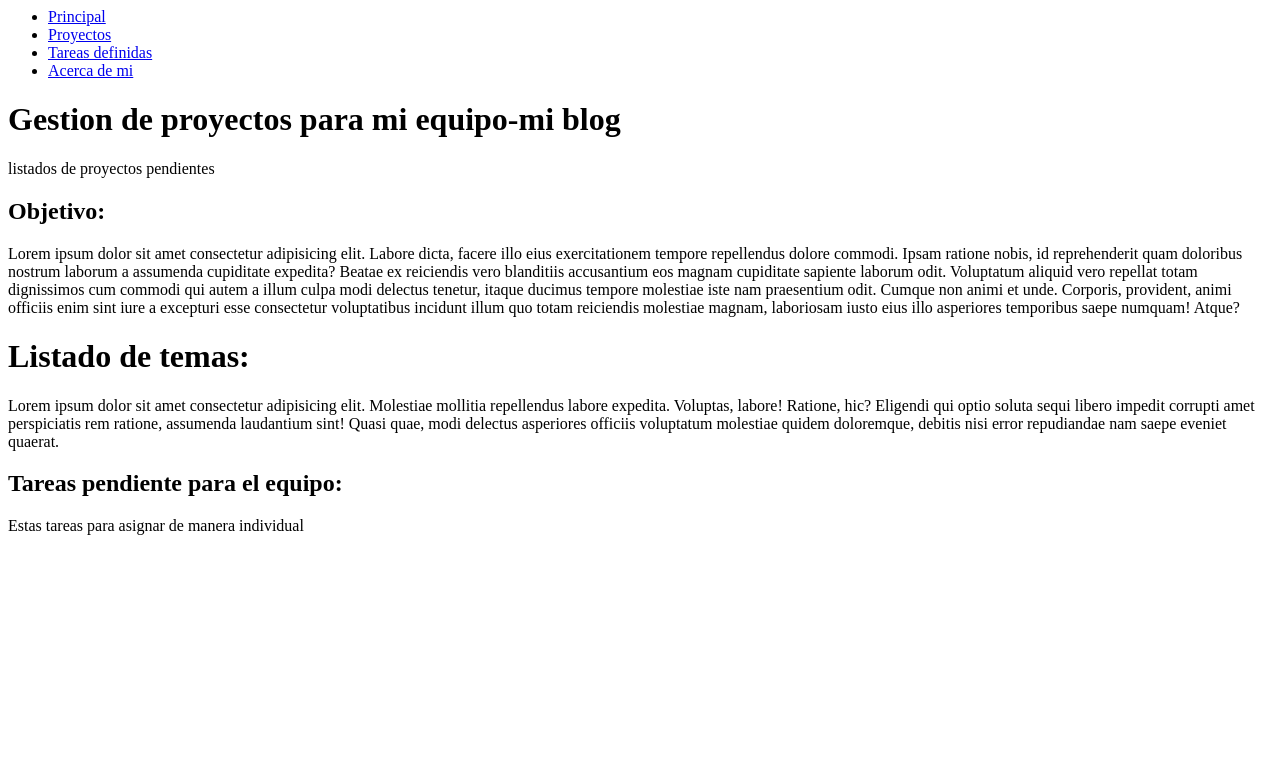
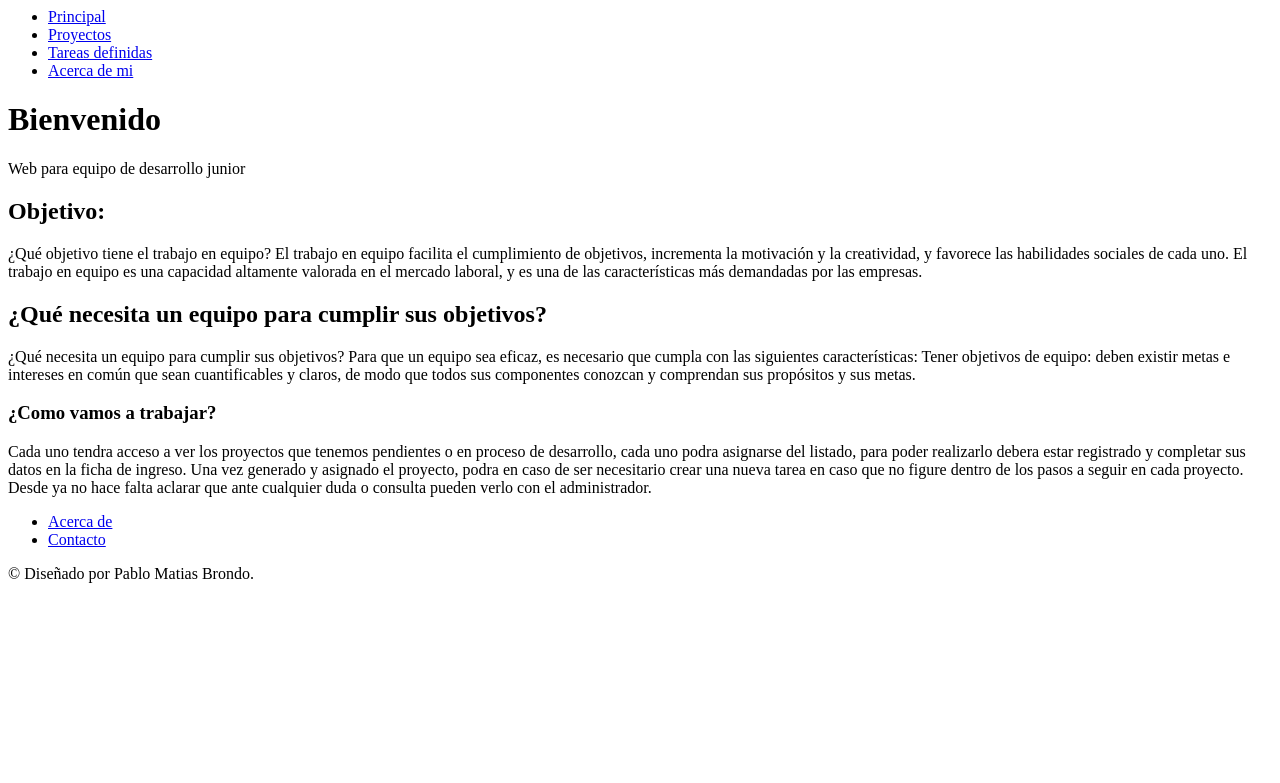
Before and after one commit to pmbrondo/miblog, a Django app: page / in a window 1280 px wide. Shown: the top 783 px of the page. Run offline with Django 4.2, Linux system fonts and the light colour scheme.

Commit message:
Creo los demas templates, trato de mejorar las vistas, por otro lado tambien genero relacion para nanavegar por las distintas vistas

```diff
--- a/app1/templates/inicio.html
+++ b/app1/templates/inicio.html
@@ -10,27 +10,45 @@
 </head>
 <body>
     <h1>
-        Gestion de proyectos para mi equipo-mi blog
+        Bienvenido
     </h1>
-    <p>listados de proyectos pendientes</p>
+    <p>Web para equipo de desarrollo junior</p>
 
     <h2>
         Objetivo:
     </h2>
     <p>
-        Lorem ipsum dolor sit amet consectetur adipisicing elit. Labore dicta, facere illo eius exercitationem tempore repellendus dolore commodi. Ipsam ratione nobis, id reprehenderit quam doloribus nostrum laborum a assumenda cupiditate expedita? Beatae ex reiciendis vero blanditiis accusantium eos magnam cupiditate sapiente laborum odit. Voluptatum aliquid vero repellat totam dignissimos cum commodi qui autem a illum culpa modi delectus tenetur, itaque ducimus tempore molestiae iste nam praesentium odit. Cumque non animi et unde. Corporis, provident, animi officiis enim sint iure a excepturi esse consectetur voluptatibus incidunt illum quo totam reiciendis molestiae magnam, laboriosam iusto eius illo asperiores temporibus saepe numquam! Atque?
+        ¿Qué objetivo tiene el trabajo en equipo?
+         El trabajo en equipo facilita el cumplimiento de objetivos, incrementa la motivación y la creatividad, y favorece las habilidades sociales de cada uno. El trabajo en equipo es una capacidad altamente valorada en el mercado laboral, y es una de las características más demandadas por las empresas.
     </p>
+    <h2>
+        ¿Qué necesita un equipo para cumplir sus objetivos?
+    </h2>
 
-    <table>
-        <h1> Listado de temas: </h1>
-        <p>
-            Lorem ipsum dolor sit amet consectetur adipisicing elit. Molestiae mollitia repellendus labore expedita. Voluptas, labore! Ratione, hic? Eligendi qui optio soluta sequi libero impedit corrupti amet perspiciatis rem ratione, assumenda laudantium sint! Quasi quae, modi delectus asperiores officiis voluptatum molestiae quidem doloremque, debitis nisi error repudiandae nam saepe eveniet quaerat.
-        </p>
-        <h2> Tareas pendiente para el equipo: </h2>
-        <p> Estas tareas para asignar de manera individual</p>
+        ¿Qué necesita un equipo para cumplir sus objetivos?
+
+          Para que un equipo sea eficaz, es necesario que cumpla con las siguientes características: Tener objetivos de equipo: deben existir metas e intereses en común que sean cuantificables y claros, de modo que todos sus componentes conozcan y comprendan sus propósitos y sus metas.
 
 
-    </table>
+        <h3> ¿Como vamos a trabajar? </h3>
+        <p>
+             Cada uno tendra acceso a ver los proyectos que tenemos pendientes o en proceso de desarrollo, cada uno podra asignarse del listado, para poder realizarlo debera estar registrado y completar sus datos en la ficha de ingreso. Una vez generado y asignado el proyecto, podra en caso de ser necesitario crear una nueva tarea en caso que no figure dentro de los pasos a seguir en cada proyecto.
+             Desde ya no hace falta aclarar que ante cualquier duda o consulta pueden verlo con el administrador.
+        </p>
+
+
+    <footer class="footer bg-light">
+        <div class="container">
+            <div class="row">
+                <div class="col-lg-6 h-100 text-center text-lg-start my-auto">
+                    <ul class="list-inline mb-2">
+                    <li class="list-inline-item"><a href="/mi">Acerca de</a></li>
+                    <li class="list-inline-item"><a href="/mi">Contacto</a></li>
+                    </ul>
+                <p class="text-muted small mb-4 mb-lg-0">&copy; Diseñado por Pablo Matias Brondo.</p>
+            </div>
+
+
 
 </body>
 </html>
--- a/app1/templates/mistareas.html
+++ b/app1/templates/mistareas.html
@@ -1,6 +1,10 @@
 {% extends 'herencia.html' %}
 {% block dinamico %}
 <h1>
-    Debo crear tareas
+
+    {% for i in pendientes %}
+     {{i.asociado}} Tareas: {{i.titulo}}<br>
+
+    {% endfor %}
 </h1>
 {% endblock %}
```
Also changed, not shown: app1/templates/acercademi.html (+32 -3 lines), db.sqlite3.
